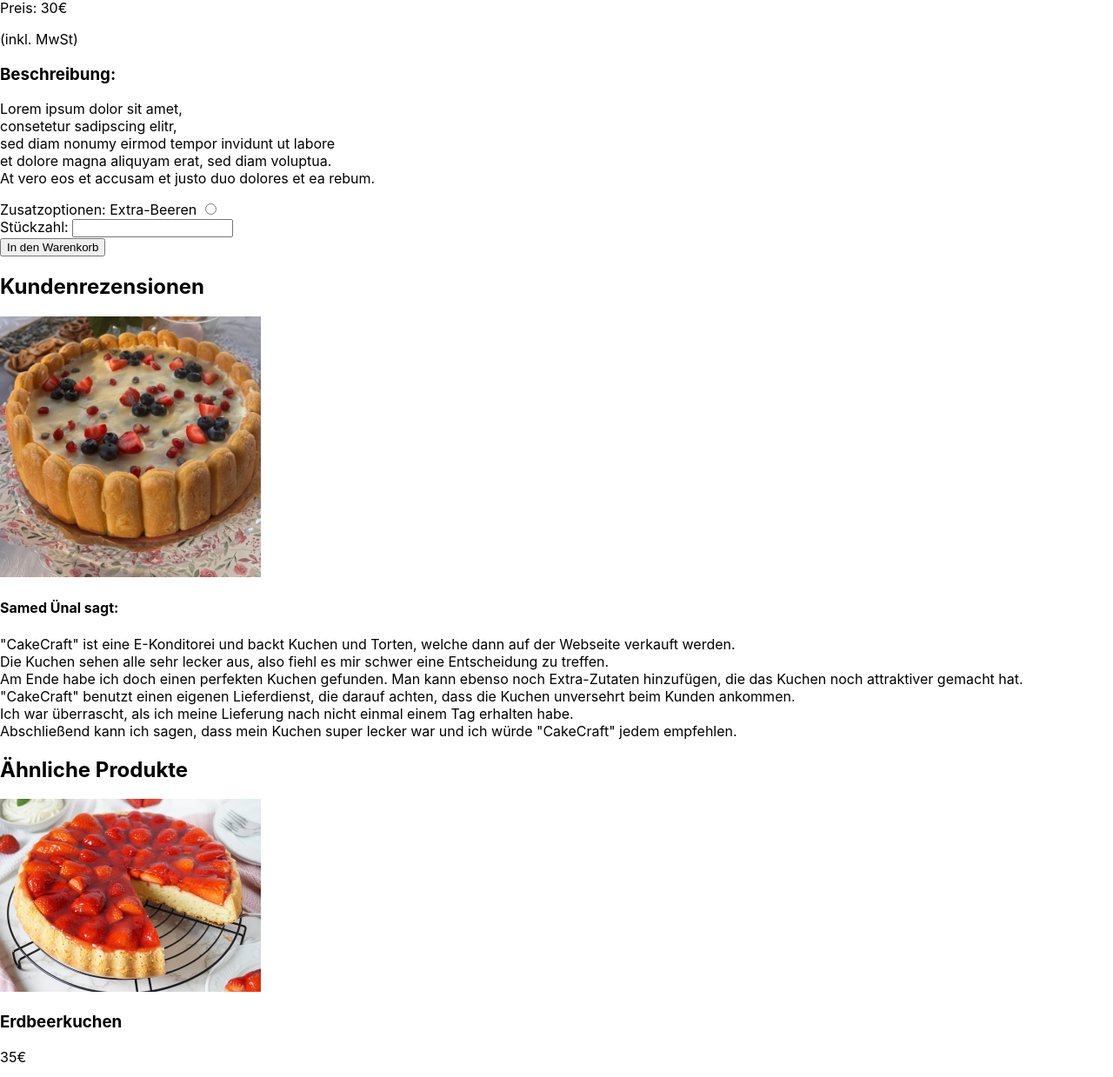
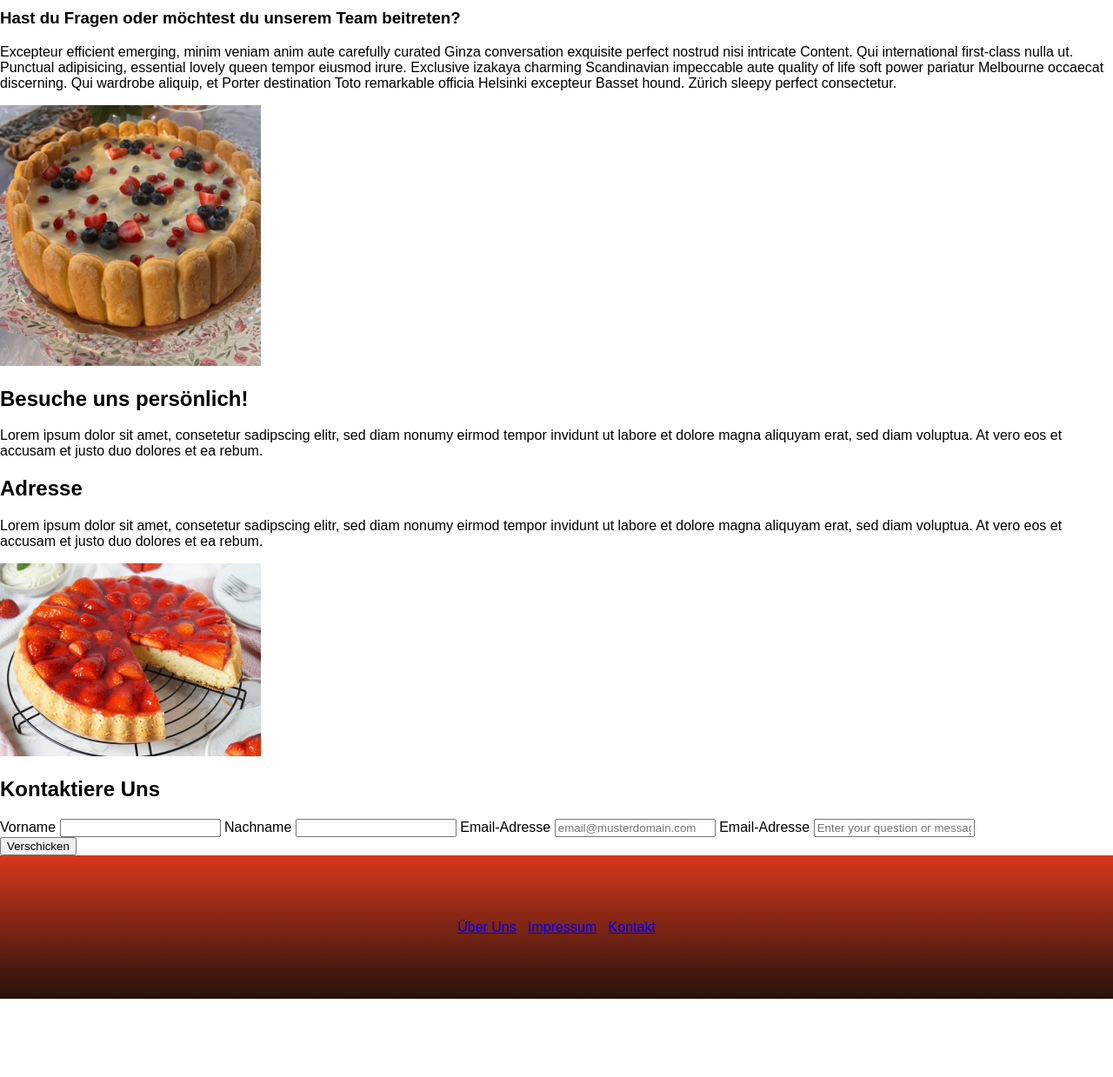
Before and after one commit to Samed-Uenal-57/Project-AMS, a website: page public/kontakt/kontakt.html in a window 1280 px wide. Shown: the part 235-1474 px from the top of the page at 87% size. After the commit the page ends 1384 px from the top, so only its background shows below. Drawn offline with Linux system fonts and the light colour scheme.

Commit message:
html base of alex

```diff
--- a/public/kontakt/kontakt.css
+++ b/public/kontakt/kontakt.css
@@ -1,5 +1,5 @@
 html, body {
-  font-family: "Inter", "Arial", sans-serif;
+  font-family: "Arial", sans-serif;
   margin: 0;
   padding: 0;
 }
--- a/public/kontakt/kontakt.html
+++ b/public/kontakt/kontakt.html
@@ -27,8 +27,75 @@
         </header>
 
         <main>
+
+            <h1>Kontakt</h1>
+            <div>
+                <h3>Hast du Fragen oder möchtest du unserem Team beitreten?</h3>
+                <p>Excepteur efficient emerging, minim veniam anim aute carefully
+                curated Ginza conversation exquisite perfect nostrud nisi
+                intricate Content. Qui international first-class nulla ut. Punctual
+                adipisicing, essential lovely queen tempor eiusmod irure.
+                Exclusive izakaya charming Scandinavian impeccable aute
+                quality of life soft power pariatur Melbourne occaecat discerning.
+                Qui wardrobe aliquip, et Porter destination Toto remarkable
+                officia Helsinki excepteur Basset hound. Zürich sleepy perfect
+                consectetur.
+                </p>
+                <img id="zoom" src="../../pictures/ErdbeereSchokoKuchen1.jpg" width="300px">
+            </div>
+
+            <div>
+                <div>
+                    <h2>Besuche uns persönlich!</h2>
+                    <p>Lorem ipsum dolor sit amet, consetetur
+                    sadipscing elitr, sed diam nonumy eirmod
+                    tempor invidunt ut labore et dolore magna
+                    aliquyam erat, sed diam voluptua. At vero
+                    eos et accusam et justo duo dolores et ea
+                    rebum.
+                    </p>
+                    <h2>Adresse</h2>
+                    <p>Lorem ipsum dolor sit amet,
+                    consetetur sadipscing elitr, sed
+                    diam nonumy eirmod tempor
+                    invidunt ut labore et dolore
+                    magna aliquyam erat, sed diam
+                    voluptua. At vero eos et
+                    accusam et justo duo dolores et
+                    ea rebum.
+                    </p>
+                </div>
+                <img src="../../pictures/Erdbeerkuchen.jpg" width="300">
+            </div>
+
+            <h2>Kontaktiere Uns</h2>
+            <div>
+                <form class="form">
+                    <label for="Vorname">Vorname</label>
+                    <input name="Vorname" placeholder="" type="text">
+                    <label for="Vorname">Nachname</label>
+                    <input name="Vorname" placeholder="" type="text">
+                    <label for="Email-Adresse">Email-Adresse</label>
+                    <input name="Email-Adresse" placeholder="email@musterdomain.com" type="email">
+                    <label for="Nachricht">Email-Adresse</label>
+                    <input name="Nachricht" placeholder="Enter your question or message" type="text">
+                </form>
+                <input type="button" value="Verschicken" onclick="alert('paypal action')">
+            </div>
+
+
+
+
+
+
+
+
+
+
+
+            <!--
             <section id="article">
-                <!-- <img src="../../pictures/ErdbeereSchokoKuchen1.jpg"> -->
+                <img src="../../pictures/ErdbeereSchokoKuchen1.jpg">
                 <div id="description">
                     <h2>Mixed Dreams</h2>
                     <p class="price">Preis: 30€</p>
@@ -93,6 +160,7 @@
 
                 </div>
             </section>
+            -->
         </main>
 
 
```
Also changed, not shown: public/rechnungseite/rechnungseite.html (+27 -1 lines).
